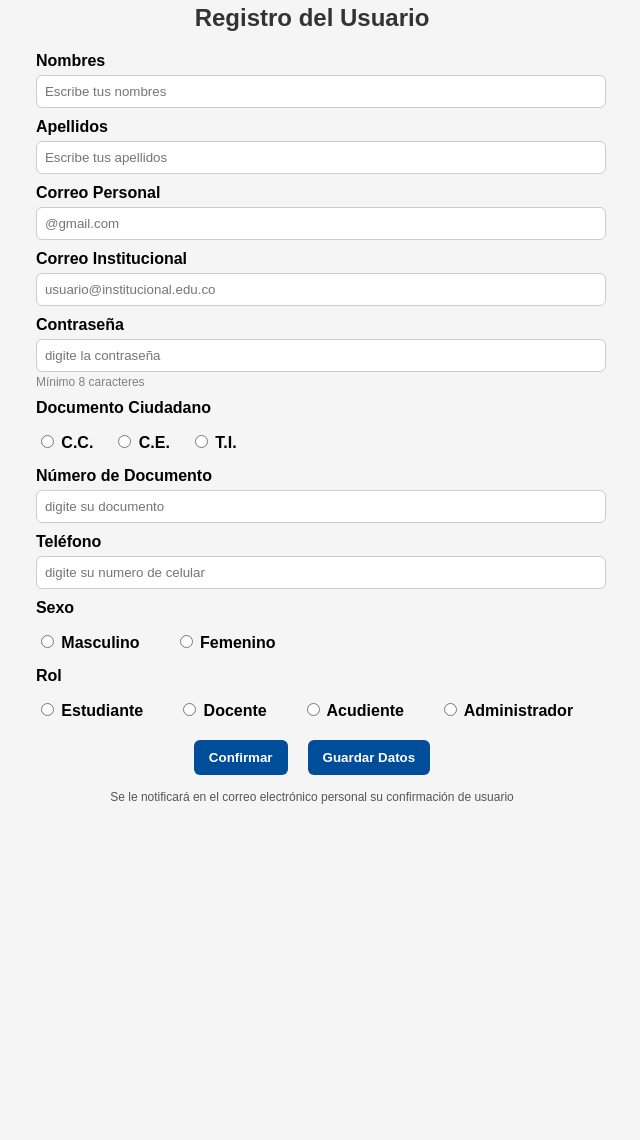
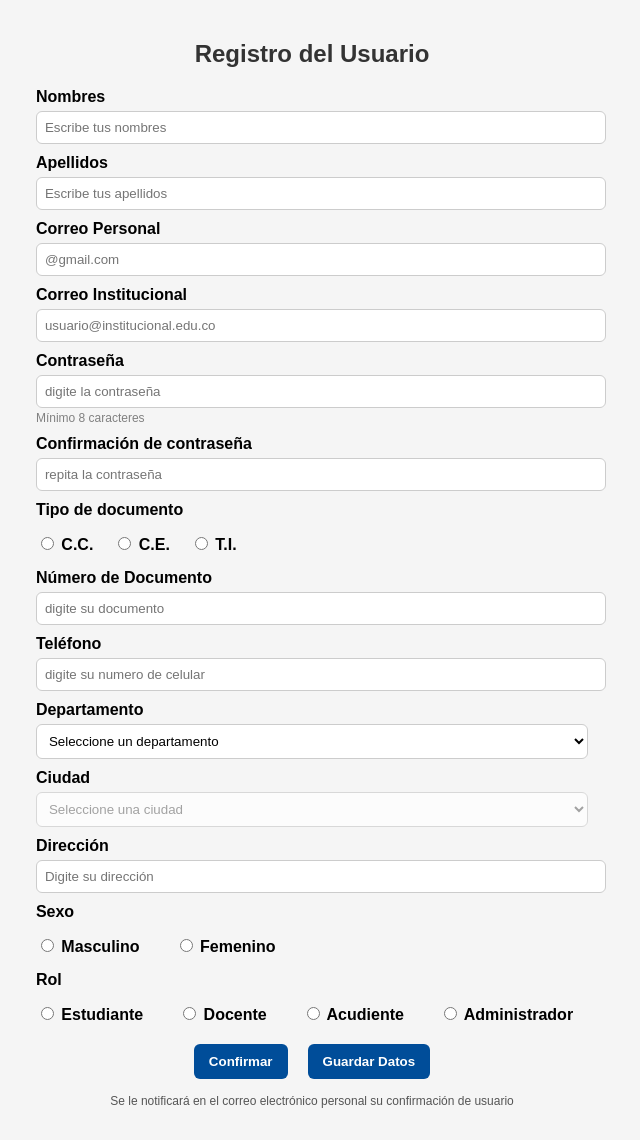
Before and after one commit to Johan-dev32/PROYECTO_3147236, a Flask app: page /registro in a window 1280 px wide. Shown: the whole page, without its empty margins (328-968 px from the left). Before the commit the page ends 804 px from the top, so only its background shows below. Run offline with Flask 3, Linux system fonts and the light colour scheme.

Commit message:
actualizacion de registro

```diff
--- a/PROYECTO_3147236/static/css/Registro.css
+++ b/PROYECTO_3147236/static/css/Registro.css
@@ -3,9 +3,11 @@ body {
   background-color: #f5f5f5;
   display: flex;
   justify-content: center;
-  align-items: center;
-  height: 100vh;
+  align-items: flex-start;
+  min-height: 100vh;
   margin: 0;
+  padding: 20px 0;
+  overflow-y: auto;
 }
 
 .titulo-container {
@@ -37,7 +39,9 @@ form label {
 input[type="text"],
 input[type="email"],
 input[type="password"],
-input[type="tel"] {
+input[type="tel"],
+input[type="direccion"],
+input[type="ciudad"] {
   width: 100%;
   padding: 8px;
   border: 1px solid #ccc;
@@ -84,6 +88,14 @@ small {
   transition: background 0.3s;
 }
 
+select {
+  width: 100%;
+  padding: 8px;
+  border: 1px solid #ccc;
+  border-radius: 6px;
+  background: #fff;
+}
+
 .btn:hover {
   background: #003366;
 }
@@ -105,7 +117,6 @@ small {
   color: red;
   font-size: 0.9em;
 }
-
 
 .mensaje-exito {
   display: none;
--- a/PROYECTO_3147236/static/js/registro.js
+++ b/PROYECTO_3147236/static/js/registro.js
@@ -7,18 +7,21 @@ document.addEventListener("DOMContentLoaded", function () {
   const correoPersonal = document.getElementById("correoPersonal");
   const correoInstitucional = document.getElementById("correoInstitucional");
   const contrasena = document.getElementById("contrasena");
+  const confirmarContrasena = document.getElementById("confirmarContrasena"); // NUEVO
   const numDoc = document.getElementById("numDoc");
   const telefono = document.getElementById("telefono");
 
+
+  const departamento = document.getElementById("departamento");
+  const ciudad = document.getElementById("ciudad");
+
   function mostrarError(id, mensaje) {
     const errorSpan = document.getElementById(id);
-    if (errorSpan) {
-      errorSpan.textContent = mensaje;
-    }
+    if (errorSpan) errorSpan.textContent = mensaje;
   }
 
   function limpiarErrores() {
-    document.querySelectorAll(".error").forEach(el => el.textContent = "");
+    document.querySelectorAll(".error").forEach(el => (el.textContent = ""));
   }
 
   const soloLetras = /^[a-zA-ZáéíóúÁÉÍÓÚñÑ\s]+$/;
@@ -60,6 +63,85 @@ document.addEventListener("DOMContentLoaded", function () {
     this.value = this.value.replace(/\D/g, "");
   });
 
+
+  if (confirmarContrasena) {
+    const checkPasswords = () => {
+      if (contrasena.value && confirmarContrasena.value && contrasena.value !== confirmarContrasena.value) {
+        mostrarError("errorConfirmarContrasena", "Las contraseñas no coinciden");
+      } else {
+        mostrarError("errorConfirmarContrasena", "");
+      }
+    };
+    contrasena.addEventListener("input", checkPasswords);
+    confirmarContrasena.addEventListener("input", checkPasswords);
+  }
+
+  const ciudadesPorDepto = {
+    "Amazonas": ["Leticia", "Puerto Nariño", "Tarapacá"],
+    "Antioquia": ["Medellín", "Bello", "Itagüí", "Envigado", "Rionegro", "Apartadó"],
+    "Arauca": ["Arauca", "Tame", "Saravena", "Arauquita"],
+    "Atlántico": ["Barranquilla", "Soledad", "Malambo", "Puerto Colombia", "Galapa"],
+    "Bolívar": ["Cartagena", "Magangué", "Turbaco", "Arjona"],
+    "Boyacá": ["Tunja", "Sogamoso", "Duitama", "Chiquinquirá"],
+    "Caldas": ["Manizales", "La Dorada", "Chinchiná", "Villamaría"],
+    "Caquetá": ["Florencia", "San Vicente del Caguán", "Puerto Rico"],
+    "Casanare": ["Yopal", "Aguazul", "Paz de Ariporo", "Villanueva"],
+    "Cauca": ["Popayán", "Santander de Quilichao", "Puerto Tejada", "Piendamó"],
+    "Cesar": ["Valledupar", "Aguachica", "Bosconia", "La Jagua de Ibirico"],
+    "Chocó": ["Quibdó", "Istmina", "Tadó", "Condoto"],
+    "Córdoba": ["Montería", "Cereté", "Sahagún", "Lorica"],
+    "Cundinamarca": ["Soacha", "Zipaquirá", "Fusagasugá", "Girardot", "Chía", "Facatativá"],
+    "Guainía": ["Inírida", "Barranco Minas", "Cacahual"],
+    "Guaviare": ["San José del Guaviare", "El Retorno", "Calamar", "Miraflores"],
+    "Huila": ["Neiva", "Pitalito", "Garzón", "La Plata"],
+    "La Guajira": ["Riohacha", "Maicao", "Uribia", "Albania"],
+    "Magdalena": ["Santa Marta", "Ciénaga", "Fundación", "El Banco"],
+    "Meta": ["Villavicencio", "Acacías", "Granada", "Puerto López"],
+    "Nariño": ["Pasto", "Tumaco", "Ipiales", "Túquerres"],
+    "Norte de Santander": ["Cúcuta", "Ocaña", "Villa del Rosario", "Los Patios"],
+    "Putumayo": ["Mocoa", "Puerto Asís", "Orito", "Villagarzón"],
+    "Quindío": ["Armenia", "Calarcá", "La Tebaida", "Quimbaya"],
+    "Risaralda": ["Pereira", "Dosquebradas", "Santa Rosa de Cabal", "La Virginia"],
+    "San Andrés y Providencia": ["San Andrés", "Providencia", "Santa Catalina"],
+    "Santander": ["Bucaramanga", "Floridablanca", "Girón", "Piedecuesta", "Barrancabermeja"],
+    "Sucre": ["Sincelejo", "Corozal", "Tolú", "San Onofre"],
+    "Tolima": ["Ibagué", "Espinal", "Melgar", "Honda"],
+    "Valle del Cauca": ["Cali", "Palmira", "Buenaventura", "Tuluá", "Buga", "Yumbo", "Jamundí"],
+    "Vaupés": ["Mitú", "Carurú", "Taraira"],
+    "Vichada": ["Puerto Carreño", "La Primavera", "Santa Rosalía", "Cumaribo"],
+    "Bogotá, D.C.": ["Bogotá"]
+  };
+
+
+  if (departamento) {
+
+    const keys = Object.keys(ciudadesPorDepto).sort((a, b) => a.localeCompare(b, "es"));
+    keys.forEach(dep => {
+      const opt = document.createElement("option");
+      opt.value = dep;
+      opt.textContent = dep;
+      departamento.appendChild(opt);
+    });
+  }
+
+
+  if (departamento && ciudad) {
+    departamento.addEventListener("change", function () {
+      ciudad.innerHTML = '<option value="">Seleccione una ciudad</option>';
+      const lista = ciudadesPorDepto[this.value] || [];
+      lista.forEach(c => {
+        const option = document.createElement("option");
+        option.value = c;
+        option.textContent = c;
+        ciudad.appendChild(option);
+      });
+      ciudad.disabled = lista.length === 0;
+
+      mostrarError("errorDepartamento", "");
+      mostrarError("errorCiudad", "");
+    });
+  }
+
   form.addEventListener("submit", function (e) {
     e.preventDefault();
     let valido = true;
@@ -92,6 +174,12 @@ document.addEventListener("DOMContentLoaded", function () {
       valido = false;
     }
 
+
+    if (!confirmarContrasena.value || contrasena.value !== confirmarContrasena.value) {
+      mostrarError("errorConfirmarContrasena", "Las contraseñas no coinciden");
+      valido = false;
+    }
+
     const docSeleccionado = document.querySelector('input[name="doc"]:checked');
     if (!docSeleccionado) {
       mostrarError("errorDoc", "Seleccione un tipo de documento");
@@ -105,6 +193,16 @@ document.addEventListener("DOMContentLoaded", function () {
 
     if (telefono.value.trim() === "") {
       mostrarError("errorTelefono", "Este campo es obligatorio");
+      valido = false;
+    }
+
+
+    if (!departamento.value) {
+      mostrarError("errorDepartamento", "Seleccione un departamento");
+      valido = false;
+    }
+    if (!ciudad.value) {
+      mostrarError("errorCiudad", "Seleccione una ciudad");
       valido = false;
     }
 
@@ -122,8 +220,11 @@ document.addEventListener("DOMContentLoaded", function () {
 
     if (valido) {
       mensajeExito.style.display = "block";
-      setTimeout(() => mensajeExito.style.display = "none", 5000);
+      setTimeout(() => (mensajeExito.style.display = "none"), 5000);
       form.reset();
+
+      ciudad.innerHTML = '<option value="">Seleccione una ciudad</option>';
+      ciudad.disabled = true;
     }
   });
 });
--- a/PROYECTO_3147236/templates/Registro.html
+++ b/PROYECTO_3147236/templates/Registro.html
@@ -33,7 +33,12 @@
         <small>Mínimo 8 caracteres</small>
         <span class="error" id="errorContrasena"></span>
 
-        <label>Documento Ciudadano</label>
+
+        <label for="confirmarContrasena">Confirmación de contraseña</label>
+        <input type="password" id="confirmarContrasena" name="confirmarContrasena" minlength="8" placeholder="repita la contraseña" required>
+        <span class="error" id="errorConfirmarContrasena"></span>
+
+        <label>Tipo de documento</label>
         <div class="opciones-doc">
           <label><input type="radio" name="doc" value="CC"> C.C.</label>
           <label><input type="radio" name="doc" value="CE"> C.E.</label>
@@ -48,6 +53,21 @@
         <label for="telefono">Teléfono</label>
         <input type="tel" id="telefono" name="telefono" placeholder="digite su numero de celular" required>
         <span class="error" id="errorTelefono"></span>
+
+        <label for="departamento">Departamento</label>
+        <select id="departamento" name="departamento" required>
+          <option value="">Seleccione un departamento</option>
+        </select>
+        <span class="error" id="errorDepartamento"></span>
+
+        <label for="ciudad">Ciudad</label>
+        <select id="ciudad" name="ciudad" required disabled>
+          <option value="">Seleccione una ciudad</option>
+        </select>
+        <span class="error" id="errorCiudad"></span>
+
+        <label>Dirección</label>
+        <input type="direccion" name="direccion" placeholder="Digite su dirección">
 
         <label>Sexo</label>
         <div class="radio-group">
```
Lines whose indentation alone changed are shown as unchanged.
